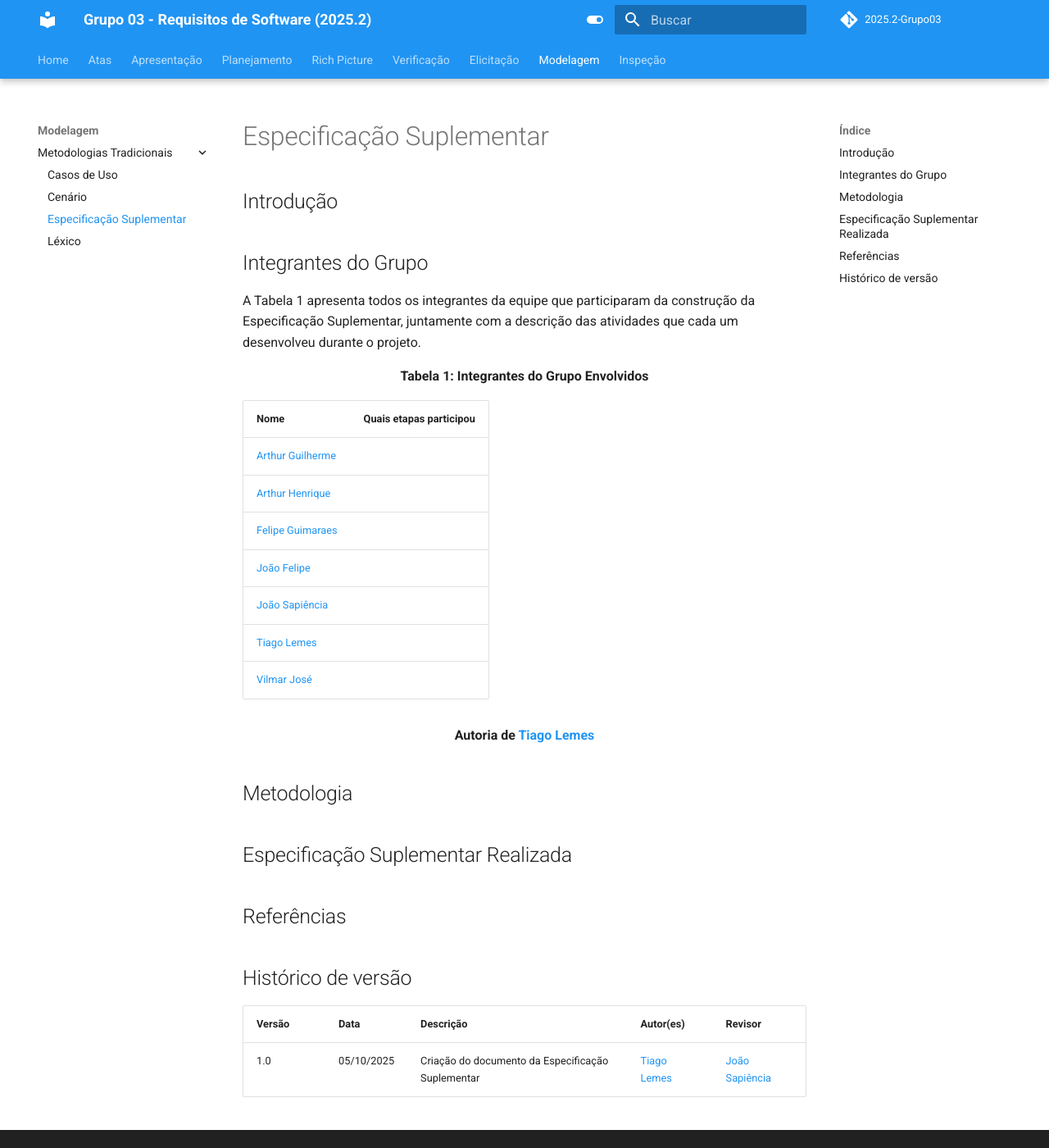
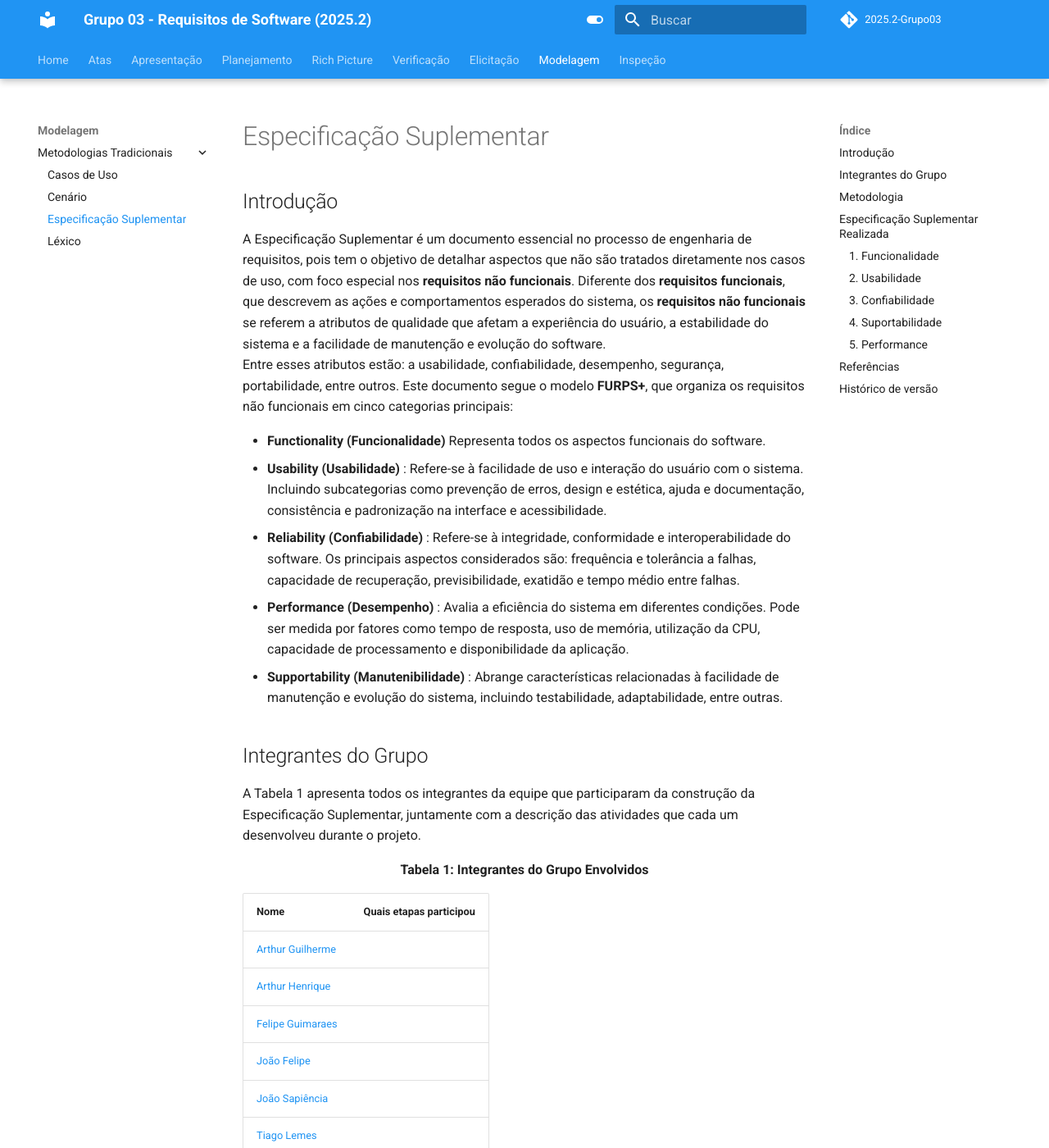
Before and after one commit to Requisitos-de-Software/2025.2-Grupo03, an MkDocs documentation site: the page built from docs/Modelagem/especificacao_suplementar.md, in a window 1280 px wide and 1400 px high. Shown: the whole window at 82% size. Built offline with MkDocs 1.6.1 and Material for MkDocs 9.7.7, drawn with Linux system fonts in a browser that asks for light colours; comment, search, counter and statistics services are not loaded; some of the changed text lies outside the part shown.

Commit message:
Atualização de estrutura da Especificação Suplementar

```diff
--- a/docs/Modelagem/especificacao_suplementar.md
+++ b/docs/Modelagem/especificacao_suplementar.md
@@ -1,6 +1,17 @@
 # Especificação Suplementar
 
 ## Introdução
+A Especificação Suplementar é um documento essencial no processo de engenharia de requisitos, pois tem o objetivo de detalhar aspectos que não são tratados diretamente nos casos de uso, com foco especial nos **requisitos não funcionais**.
+Diferente dos **requisitos funcionais**, que descrevem as ações e comportamentos esperados do sistema, os **requisitos não funcionais** se referem a atributos de qualidade que afetam a experiência do usuário, a estabilidade do sistema e a facilidade de manutenção e evolução do software.
+Entre esses atributos estão: a usabilidade, confiabilidade, desempenho, segurança, portabilidade, entre outros.
+Este documento segue o modelo **FURPS+**, que organiza os requisitos não funcionais em cinco categorias principais:
+
+- **Functionality (Funcionalidade)** Representa todos os aspectos funcionais do software.
+- **Usability (Usabilidade)** : Refere-se à facilidade de uso e interação do usuário com o sistema. Incluindo subcategorias como prevenção de erros, design e estética, ajuda e documentação,  consistência e padronização na interface e acessibilidade.
+- **Reliability (Confiabilidade)** : Refere-se à integridade, conformidade e interoperabilidade do software. Os principais aspectos considerados são: frequência e tolerância a falhas, capacidade de recuperação, previsibilidade, exatidão e tempo médio entre falhas.
+- **Performance (Desempenho)** : Avalia a eficiência do sistema em diferentes condições. Pode ser medida por fatores como tempo de resposta, uso de memória, utilização da CPU, capacidade de processamento e disponibilidade da aplicação.
+- **Supportability (Manutenibilidade)** : Abrange características relacionadas à facilidade de manutenção e evolução do sistema, incluindo testabilidade, adaptabilidade,  entre outras.
+
 
 ## Integrantes do Grupo
 A Tabela 1 apresenta todos os integrantes da equipe que participaram da construção da Especificação Suplementar, juntamente com a descrição das atividades que cada um desenvolveu durante o projeto.
@@ -20,8 +31,98 @@
 <div align="center"><strong>Autoria de <a href="https://github.com/TiagoTeixeira-2005">Tiago Lemes</a></strong></div>
 
 ## Metodologia
+A Especificação Suplementar foi elaborada de forma colaborativa, seguindo o modelo FURPS+, com o objetivo de organizar os requisitos não funcionais do projeto de maneira clara e objetiva. Os requisitos foram distribuídos nos tópicos Usabilidade, Confiabilidade, Suportabilidade e Desempenho.
+
+A estrutura foi adaptada às particularidades do projeto, utilizando uma linguagem clara e acessível, facilitando a compreensão tanto por leitores com conhecimento técnico quanto por aqueles sem conhecimento técnico.
 
 ## Especificação Suplementar Realizada
+
+### 1. Funcionalidade
+As funcionalidades foram identificadas durante o processo de elicitação de requisitos e estão detalhadas tanto na seção de [Requisitos Elicitados](https://requisitos-de-software.github.io/2025.2-Grupo03/Elicitacao/requisitos_elicitados/) quanto nos [Casos de Uso](https://requisitos-de-software.github.io/2025.2-Grupo03/Modelagem/casos_de_uso/) desenvolvidos.
+
+### 2. Usabilidade
+
+<div align="center"><strong>Tabela 2: Requisitos de Usabilidade</strong></div>
+
+| **Requsito** | **Descrição** |
+| ------------------- | ---------------- |
+|  |  |
+
+<div align="center">
+    <strong>
+        Autoria de
+        <a href="https://github.com/ArthurGuilher62">Arthur Guilherme</a>,
+        <a href="https://github.com/arthurhvieira1">Arthur Henrique</a>,
+        <a href="https://github.com/felipegf1">Felipe Guimaraes</a>,
+        <a href="https://github.com/MrBolt2005">João Felipe</a>,
+        <a href="https://github.com/JoaoSapiencia">João Sapiência</a>,
+        <a href="https://github.com/TiagoTeixeira-2005">Tiago Lemes</a> e
+        <a href="https://github.com/VilmarFagundes">Vilmar José</a>
+    </strong>
+</div>
+
+### 3. Confiabilidade
+
+<div align="center"><strong>Tabela 3: Requisitos de Confiabilidade</strong></div>
+
+| **Requsito** | **Descrição** |
+| ------------------- | ---------------- |
+|  |  |
+
+<div align="center">
+    <strong>
+        Autoria de
+        <a href="https://github.com/ArthurGuilher62">Arthur Guilherme</a>,
+        <a href="https://github.com/arthurhvieira1">Arthur Henrique</a>,
+        <a href="https://github.com/felipegf1">Felipe Guimaraes</a>,
+        <a href="https://github.com/MrBolt2005">João Felipe</a>,
+        <a href="https://github.com/JoaoSapiencia">João Sapiência</a>,
+        <a href="https://github.com/TiagoTeixeira-2005">Tiago Lemes</a> e
+        <a href="https://github.com/VilmarFagundes">Vilmar José</a>
+    </strong>
+</div>
+
+### 4. Suportabilidade
+
+<div align="center"><strong>Tabela 4: Requisitos de Suportabilidade</strong></div>
+
+| **Requsito** | **Descrição** |
+| ------------------- | ---------------- |
+|  |  |
+
+<div align="center">
+    <strong>
+        Autoria de
+        <a href="https://github.com/ArthurGuilher62">Arthur Guilherme</a>,
+        <a href="https://github.com/arthurhvieira1">Arthur Henrique</a>,
+        <a href="https://github.com/felipegf1">Felipe Guimaraes</a>,
+        <a href="https://github.com/MrBolt2005">João Felipe</a>,
+        <a href="https://github.com/JoaoSapiencia">João Sapiência</a>,
+        <a href="https://github.com/TiagoTeixeira-2005">Tiago Lemes</a> e
+        <a href="https://github.com/VilmarFagundes">Vilmar José</a>
+    </strong>
+</div>
+
+### 5. Performance
+
+<div align="center"><strong>Tabela 5: Requisitos de Performance</strong></div>
+
+| **Requsito** | **Descrição** |
+| ------------------- | ---------------- |
+|  |  |
+
+<div align="center">
+    <strong>
+        Autoria de
+        <a href="https://github.com/ArthurGuilher62">Arthur Guilherme</a>,
+        <a href="https://github.com/arthurhvieira1">Arthur Henrique</a>,
+        <a href="https://github.com/felipegf1">Felipe Guimaraes</a>,
+        <a href="https://github.com/MrBolt2005">João Felipe</a>,
+        <a href="https://github.com/JoaoSapiencia">João Sapiência</a>,
+        <a href="https://github.com/TiagoTeixeira-2005">Tiago Lemes</a> e
+        <a href="https://github.com/VilmarFagundes">Vilmar José</a>
+    </strong>
+</div>
 
 ## Referências
 
```
